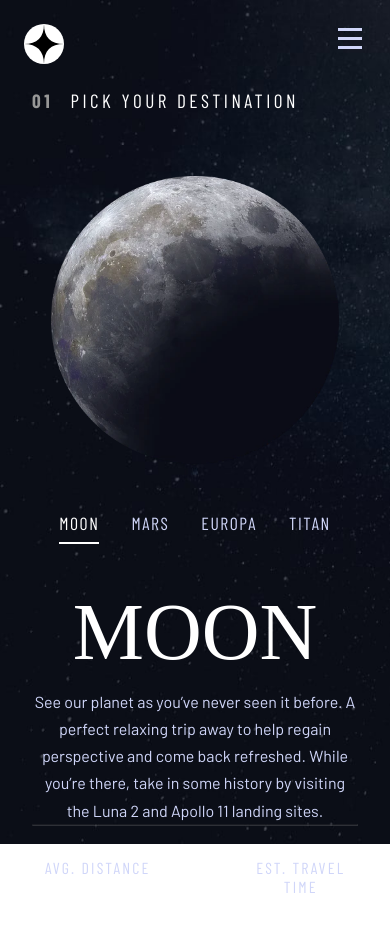
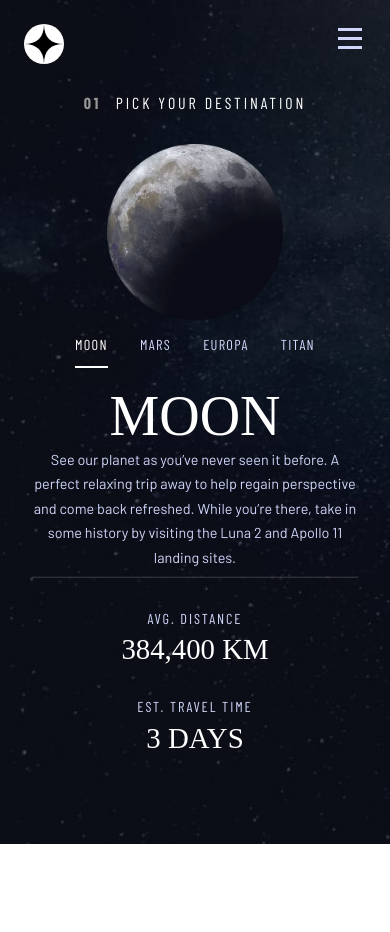
Before and after one commit to sahand-masoleh/fem-40-space-tourism-website, a React (Vite) app: page /destination/moon in a window 390 px wide. Shown: the top 932 px of the page. After the commit the page ends 844 px from the top, so only its background shows below. Built offline with nearby package versions, Linux system fonts and the light colour scheme; a web font is replaced by a local one.

Commit message:
[style] destination: mobile

```diff
--- a/src/App.scss
+++ b/src/App.scss
@@ -43,8 +43,14 @@
 	font-size: 1.8rem;
 	text-transform: uppercase;
 	letter-spacing: 0.4ch;
+
 	@media screen and (max-width: $tablet) {
 		font-size: 1.2rem;
+	}
+
+	@media screen and (max-width: $mobile) {
+		text-align: center;
+		font-size: 1rem;
 	}
 
 	&__number {
--- a/src/routes/Home/Home.scss
+++ b/src/routes/Home/Home.scss
@@ -7,6 +7,10 @@
 
 		@media screen and (max-width: $tablet) {
 			background-image: url("/home/background-home-tablet.jpg");
+		}
+
+		@media screen and (max-width: $mobile) {
+			background-image: url("/home/background-home-mobile.jpg");
 		}
 	}
 
--- a/src/routes/destination/Destination.scss
+++ b/src/routes/destination/Destination.scss
@@ -8,15 +8,30 @@
 		@media screen and (max-width: $tablet) {
 			background-image: url("/destination/background-destination-tablet.jpg");
 		}
+
+		@media screen and (max-width: $mobile) {
+			background-image: url("/destination/background-destination-mobile.jpg");
+		}
 	}
 
 	margin-top: 4rem;
+
+	@media screen and (max-width: $mobile) {
+		margin-top: 2rem;
+	}
 
 	&__link-container {
 		display: flex;
 		gap: 2rem;
 		height: 2rem;
 		position: relative;
+
+		@media screen and (max-width: $mobile) {
+			gap: 0px;
+			max-width: 15rem;
+			width: 100%;
+			justify-content: space-between;
+		}
 	}
 
 	&__link {
@@ -27,6 +42,10 @@
 		text-transform: uppercase;
 		text-decoration: none;
 		position: relative;
+
+		@media screen and (max-width: $mobile) {
+			font-size: 0.9rem;
+		}
 
 		&--active {
 			color: $c-white;
@@ -62,6 +81,10 @@
 		gap: 3rem;
 	}
 
+	@media screen and (max-width: $mobile) {
+		gap: 1rem;
+	}
+
 	&__image {
 		grid-row: 1/3;
 		justify-self: right;
@@ -73,6 +96,11 @@
 			justify-self: unset;
 			align-self: unset;
 			height: 18rem;
+			object-position: center;
+
+			@media screen and (max-width: $mobile) {
+				height: 11rem;
+			}
 		}
 	}
 
@@ -96,10 +124,12 @@
 		margin-bottom: 1rem;
 
 		@media screen and (max-width: $tablet) {
-			margin-right: unset;
+			margin: unset;
 			font-size: 5rem;
-			margin-top: 0;
-			line-height: 5rem;
+		}
+
+		@media screen and (max-width: $mobile) {
+			font-size: 3.5rem;
 		}
 	}
 
@@ -114,6 +144,10 @@
 			min-height: 8rem;
 			font-size: 1rem;
 			max-width: 36rem;
+		}
+
+		@media screen and (max-width: $mobile) {
+			font-size: 0.9rem;
 		}
 	}
 
@@ -131,6 +165,12 @@
 			display: flex;
 			justify-content: center;
 			column-gap: 5rem;
+
+			@media screen and (max-width: $mobile) {
+				flex-direction: column;
+				align-items: center;
+				row-gap: 2rem;
+			}
 		}
 	}
 }
@@ -147,6 +187,10 @@
 		text-transform: uppercase;
 		color: $c-light-blue;
 		margin-bottom: 1ch;
+
+		@media screen and (max-width: $mobile) {
+			font-size: 0.9rem;
+		}
 	}
 
 	&__details {
```
